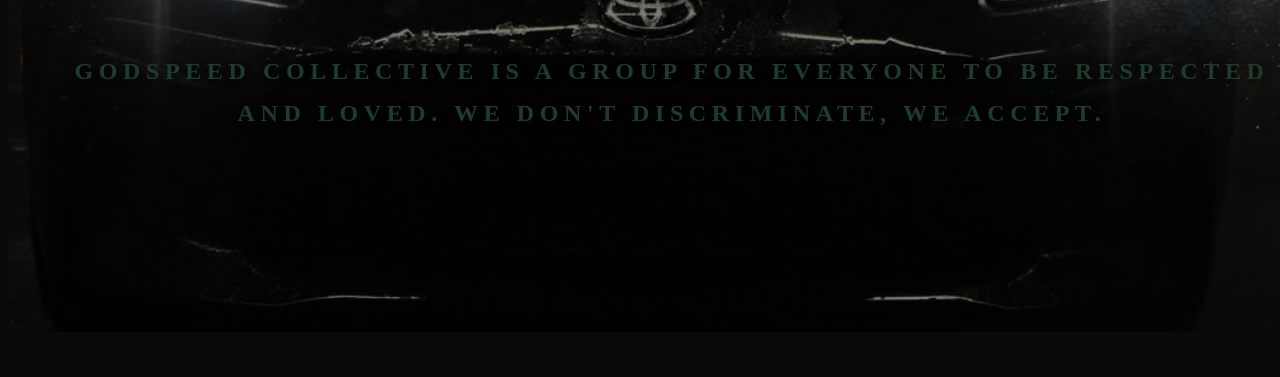
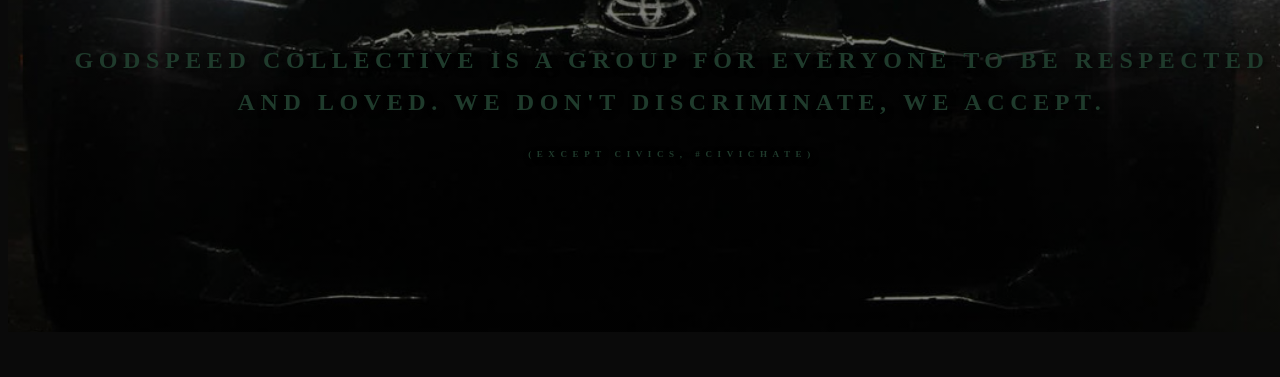
Before and after one commit to Godspeed-Collective/godspeed-collective-site, a plain HTML site: page index.html in a window 1280 px wide. Shown: the part 420-797 px from the top of the page. Drawn offline with Linux system fonts and the light colour scheme.

Commit message:
Update index.html

```diff
--- a/index.html
+++ b/index.html
@@ -33,7 +33,7 @@
       <div class="hero-overlay">
         <h1>We Ride With the Gods</h1>
         <p style="font-size: 1.5rem;">Godspeed Collective is a group for everyone to be respected and loved. We don't discriminate, we accept.</p>
-        <p style="font-size: .03rem;">(Except civics, #CIVICHATE)</p>
+        <p style="font-size: 9px;">(Except civics, #CIVICHATE)</p>
       </div>
     </section>
 
```
